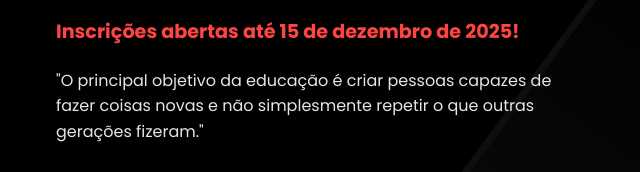
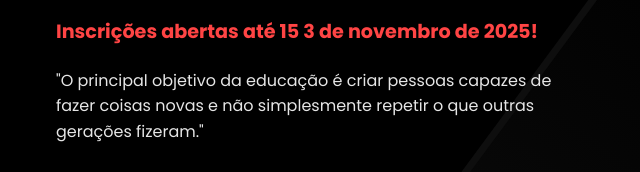
Before and after one commit to pietrooliveira17/hotsite-abh, a plain HTML site: page index.html in a window 1280 px wide. Shown: the part 373-545 px from the top of the page, 4-644 px from the left. Drawn offline with Linux system fonts and the light colour scheme.

Commit message:
Update index.html

```diff
--- a/index.html
+++ b/index.html
@@ -19,7 +19,7 @@
             <div class="hero-content">
                 <div class="hero-left">
                     <h1>Participe já do vestibulinho! Clique em Saiba Mais.</h1>
-                    <p class="hero-subtitle">Inscrições abertas até 15 de dezembro de 2025!</p>
+                    <p class="hero-subtitle">Inscrições abertas até 15 3 de novembro de 2025!</p>
                     <p class="hero-description">"O principal objetivo da educação é criar pessoas capazes de fazer
                         coisas novas e não simplesmente repetir o que outras gerações fizeram."</p>
                     <a href="https://etecabh.cps.sp.gov.br/" target="_blank"><button class="cta-button">Saiba Mais</button></a>
@@ -258,4 +258,5 @@
     <script src="script.js"></script>
 </body>
 
+
 </html>
```
